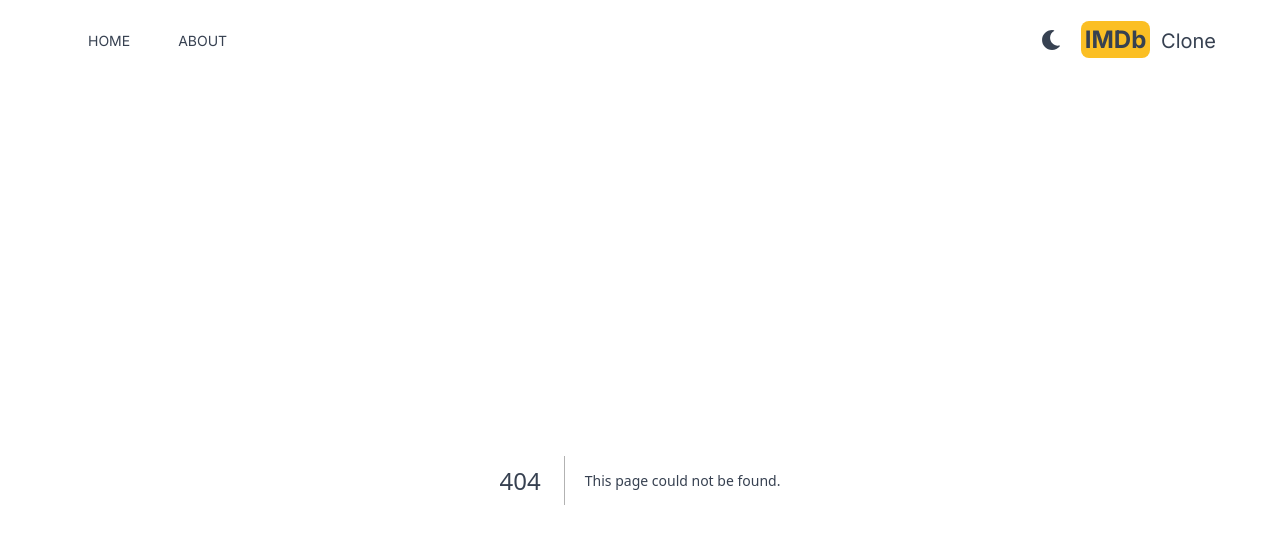
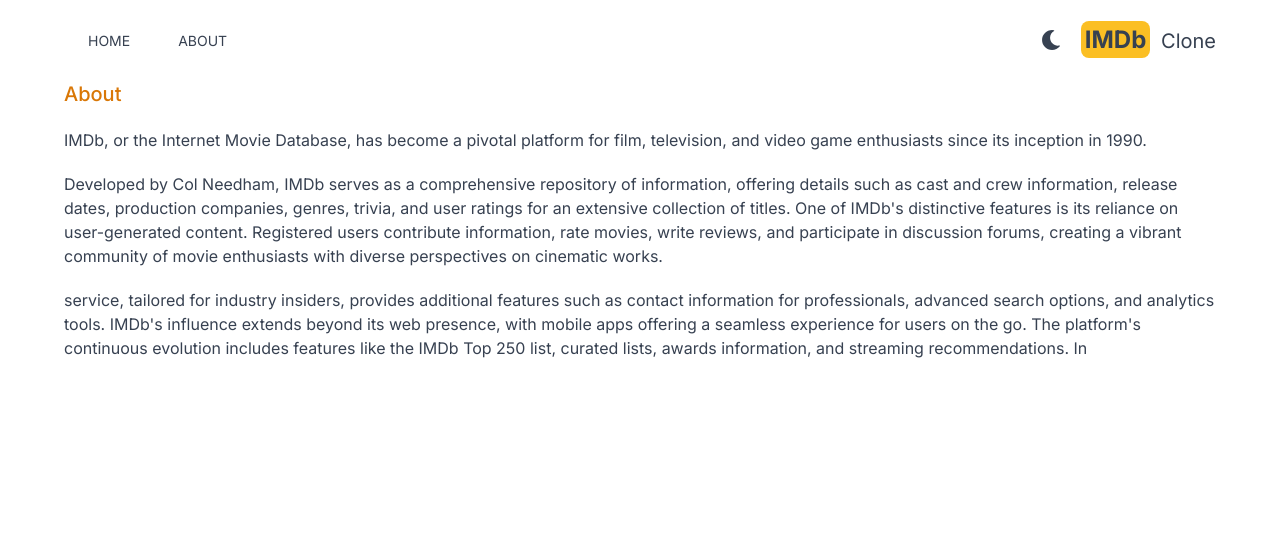
Before and after one commit to naseer4864/imdb, a Next.js app: page /about in a window 1280 px wide. Before the commit this address had no page. Shown: the top 544 px of the page. Built offline with nearby package versions, Linux system fonts and the light colour scheme.

Commit message:
added about page

```diff
--- /dev/null
+++ b/src/app/about/page.jsx
@@ -0,0 +1,34 @@
+const About = () => {
+  return (
+    <div className="max-w-6xl mx-auto space-y-5" >
+      <h1 className="text-xl font-medium text-amber-600">About</h1>
+      <p>
+        IMDb, or the Internet Movie Database, has become a pivotal platform for
+        film, television, and video game enthusiasts since its inception in
+        1990.
+      </p>
+
+      <p>
+      Developed by Col Needham, IMDb serves as a comprehensive repository of
+      information, offering details such as cast and crew information, release
+      dates, production companies, genres, trivia, and user ratings for an
+      extensive collection of titles. One of IMDb's distinctive features is its
+      reliance on user-generated content. Registered users contribute
+      information, rate movies, write reviews, and participate in discussion
+      forums, creating a vibrant community of movie enthusiasts with diverse
+      perspectives on cinematic works.
+      </p>
+
+      <p>
+      service, tailored for industry insiders, provides additional features such
+      as contact information for professionals, advanced search options, and
+      analytics tools. IMDb's influence extends beyond its web presence, with
+      mobile apps offering a seamless experience for users on the go. The
+      platform's continuous evolution includes features like the IMDb Top 250
+      list, curated lists, awards information, and streaming recommendations. In
+      </p>
+    </div>
+  );
+};
+
+export default About;
```
